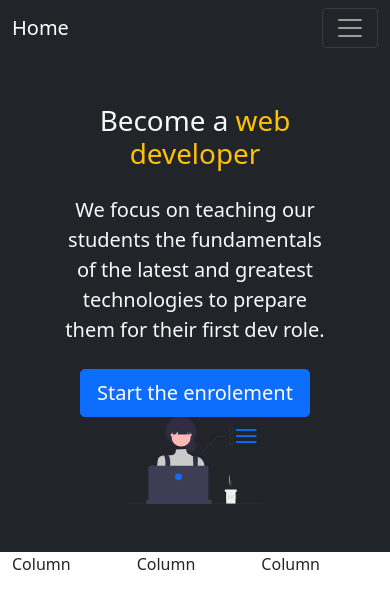
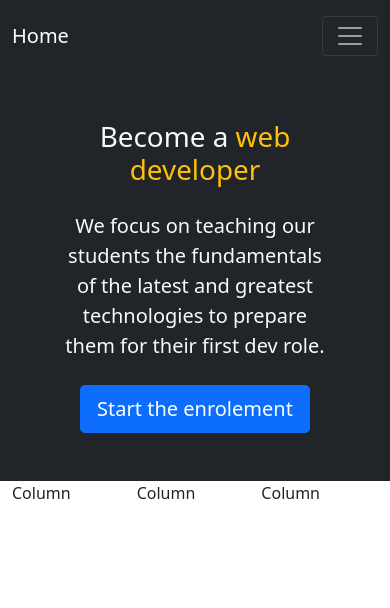
Before and after one commit to martindw26/technologie_dev, a plain HTML site: page index.html in a window 390 px wide. Drawn offline with nearby package versions, Linux system fonts and the light colour scheme.

Commit message:
completed showcase

```diff
--- a/index.html
+++ b/index.html
@@ -11,7 +11,7 @@
 <body>
 
 <!-- Navbar-->
-<nav class="navbar navbar-expand-lg bg-dark navbar-dark">
+<nav class="navbar navbar-expand-lg bg-dark navbar-dark py-3">
     <div class="container">
         <a href="#" class="navbar-brand">Home</a>
         <button class="navbar-toggler"
@@ -39,7 +39,7 @@
 <!-- showcase-->
 <section class="bg-dark text-light p-5 text-center text-sm-start">
     <div class="container">
-        <div class="d-sm-flex">
+        <div class="d-sm-flex align-items-center justify-content-between">
             <div>
                 <h1>Become a <span class="text-warning">web developer</span></h1>
                 <p class="lead my-4">
@@ -48,7 +48,7 @@
                 </p>
                 <button class="btn btn-primary btn-lg">Start the enrolement</button>
             </div>
-            <img class="img-fluid w-50" src="img/showcase.svg" alt="showcase">
+            <img class="img-fluid w-50 d-none d-sm-block" src="img/showcase.svg" alt="showcase">
         </div>
     </div>
 </section>
```
